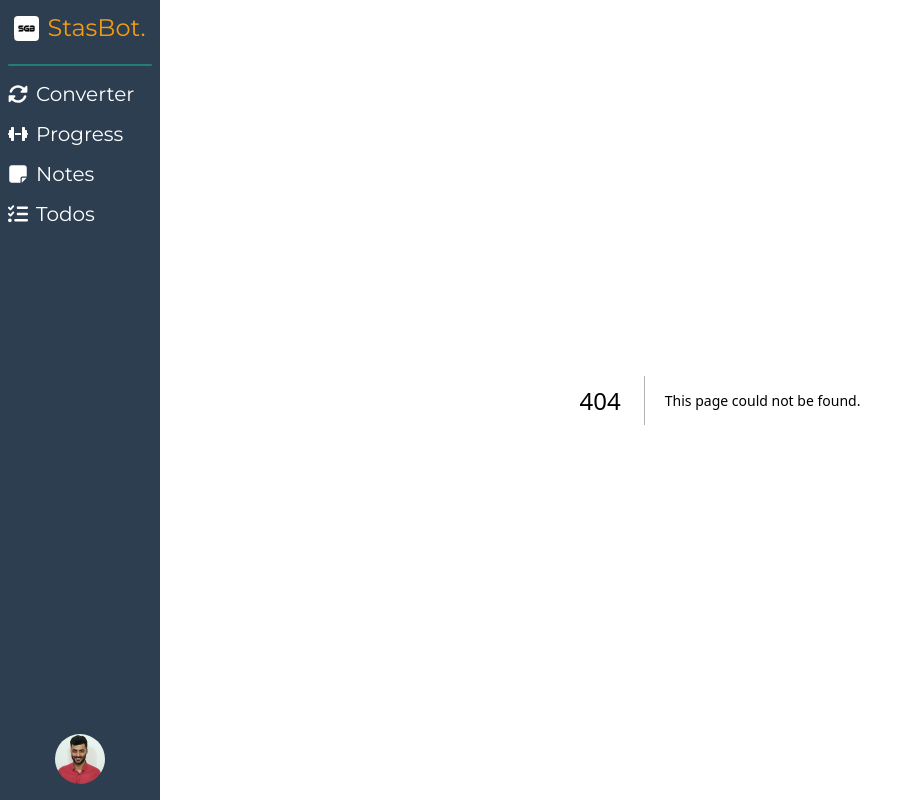
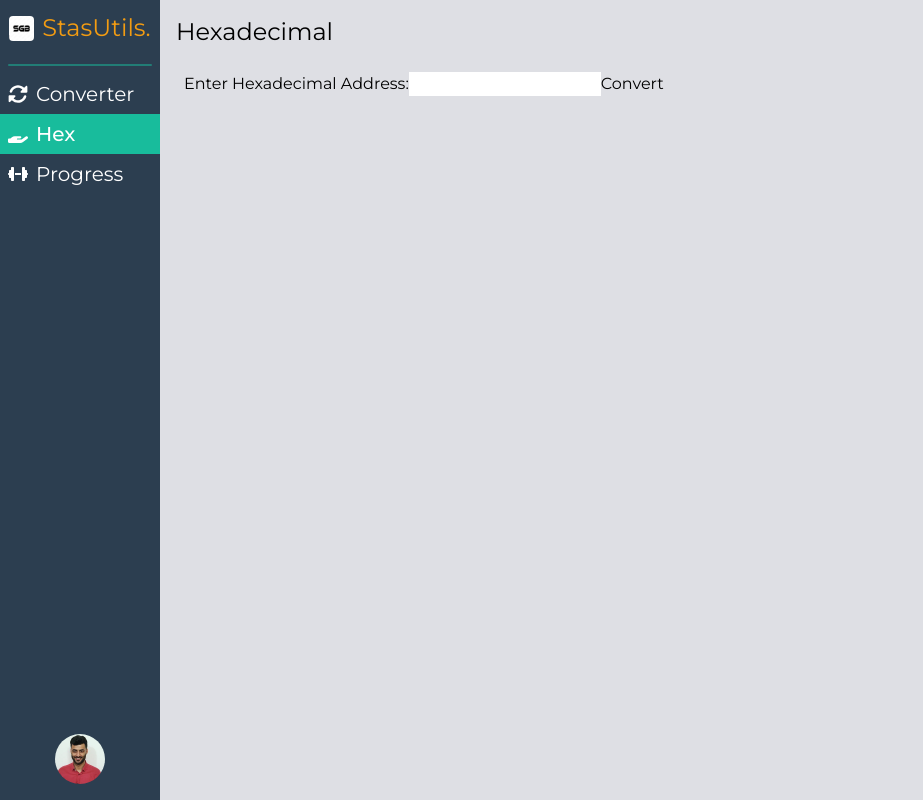
Before and after one commit to StasGavrilov/SGUtils, a Next.js app: page /hex in a window 1280 px wide. Before the commit this address had no page. Shown: the whole page, without its empty margins (0-923 px from the left). Built offline with nearby package versions, Linux system fonts and the light colour scheme.

Commit message:
some fixes

```diff
--- /dev/null
+++ b/src/app/hex/page.tsx
@@ -0,0 +1,50 @@
+'use client'
+
+import { useState } from 'react'
+import Box from '@/components/Box/Box'
+import Table from '@/components/Table/Table'
+
+export default function Hexadecimal() {
+  const [hexAddress, setHexAddress] = useState<string>('')
+  const [decimalNumber, setDecimalNumber] = useState<number | null>(null)
+  const [error, setError] = useState<string>('')
+  const [requests, setRequests] = useState<{ hex: string, decimal: number | string }[]>([])
+
+  const hexToDecimal = (hexAddress: string) => {
+    try {
+      const decimal = parseInt(hexAddress, 16)
+      if (isNaN(decimal)) {
+        throw new Error("Invalid hexadecimal address")
+      }
+      setDecimalNumber(decimal)
+      setRequests(prev => [...prev, { hex: hexAddress, decimal }])
+      setError('')
+    } catch {
+      setDecimalNumber(null)
+      setRequests(prev => [...prev, { hex: hexAddress, decimal: 'Invalid' }])
+      setError('Invalid hexadecimal address')
+    }
+  }
+
+  const handleInputChange = (event: React.ChangeEvent<HTMLInputElement>) => setHexAddress(event.target.value)
+
+  const handleConversion = () => hexToDecimal(hexAddress)
+
+  return (
+    <Box title="Hexadecimal">
+      <div>
+        <span>Enter Hexadecimal Address:</span>
+        <input type="text" value={hexAddress} onChange={handleInputChange} />
+        <button onClick={handleConversion}>Convert</button>
+      </div>
+
+      {decimalNumber !== null && (
+        <div>
+          The decimal equivalent of {hexAddress} is {decimalNumber}
+        </div>
+      )}
+
+      {error && <div style={{ color: 'red' }}>{error}</div>}
+    </Box>
+  )
+}
--- a/src/components/Head/Logo.tsx
+++ b/src/components/Head/Logo.tsx
@@ -11,7 +11,7 @@ export default function Logo() {
         height={25}
         className='rounded'
       />
-      <span className='ml-2 hidden lg:inline'>StasBot.</span>
+      <span className='ml-2 hidden lg:inline'>StasUtils.</span>
     </Link>
   )
 }
--- a/src/components/Head/navigation.ts
+++ b/src/components/Head/navigation.ts
@@ -1,8 +1,9 @@
-import { faSyncAlt, faDumbbell, faNoteSticky, faTasks } from '@fortawesome/free-solid-svg-icons'
+import { faSyncAlt, faDumbbell, faNoteSticky, faTasks, faHandHolding } from '@fortawesome/free-solid-svg-icons'
 
 export const navigation = [
   { label: 'Converter', target: '/converter', icon: faSyncAlt },
+  { label: 'Hex', target: '/hex', icon: faHandHolding },
   { label: 'Progress', target: '/progress', icon: faDumbbell },
-  { label: 'Notes', target: '/notes', icon: faNoteSticky },
-  { label: 'Todos', target: '/todos', icon: faTasks },
+  // { label: 'Notes', target: '/notes', icon: faNoteSticky }, TODO:
+  // { label: 'Todos', target: '/todos', icon: faTasks }, TODO:
 ]
```
Also changed, not shown: README/task.md (+1 -0 lines).
